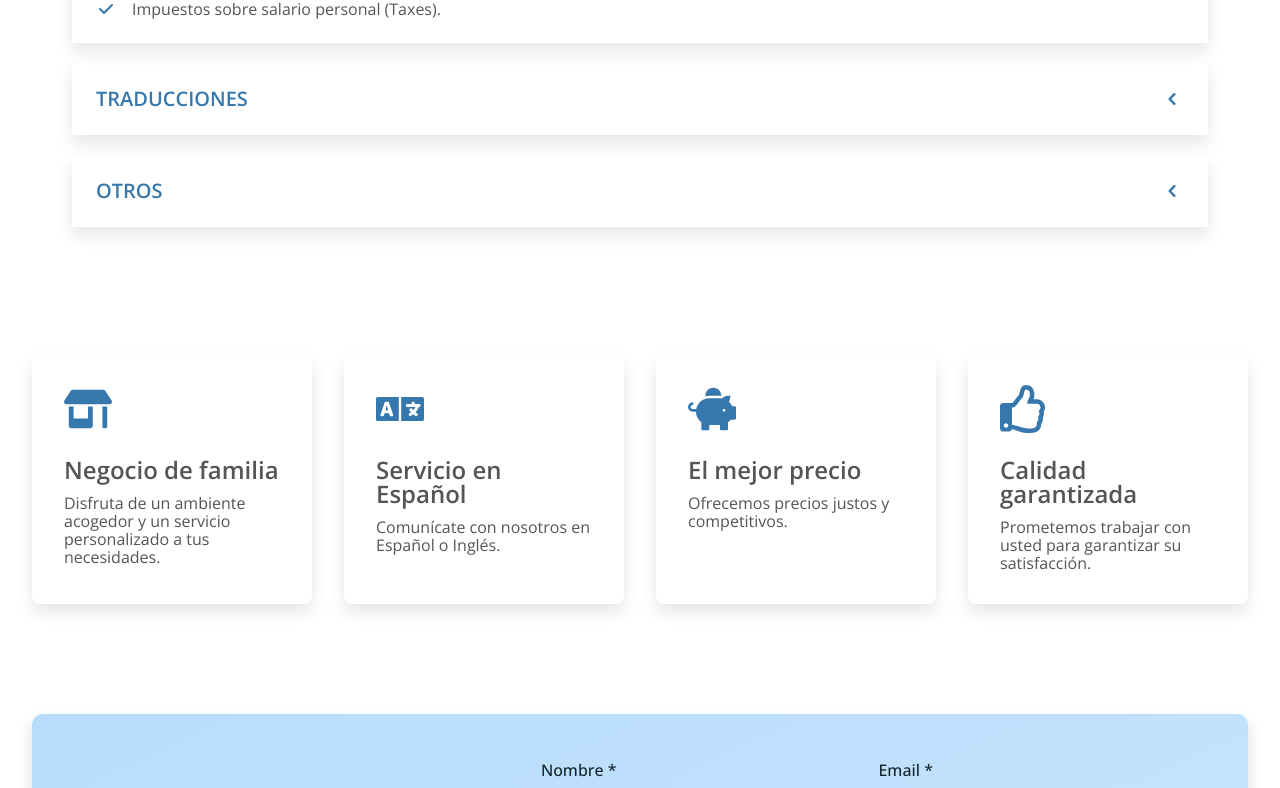
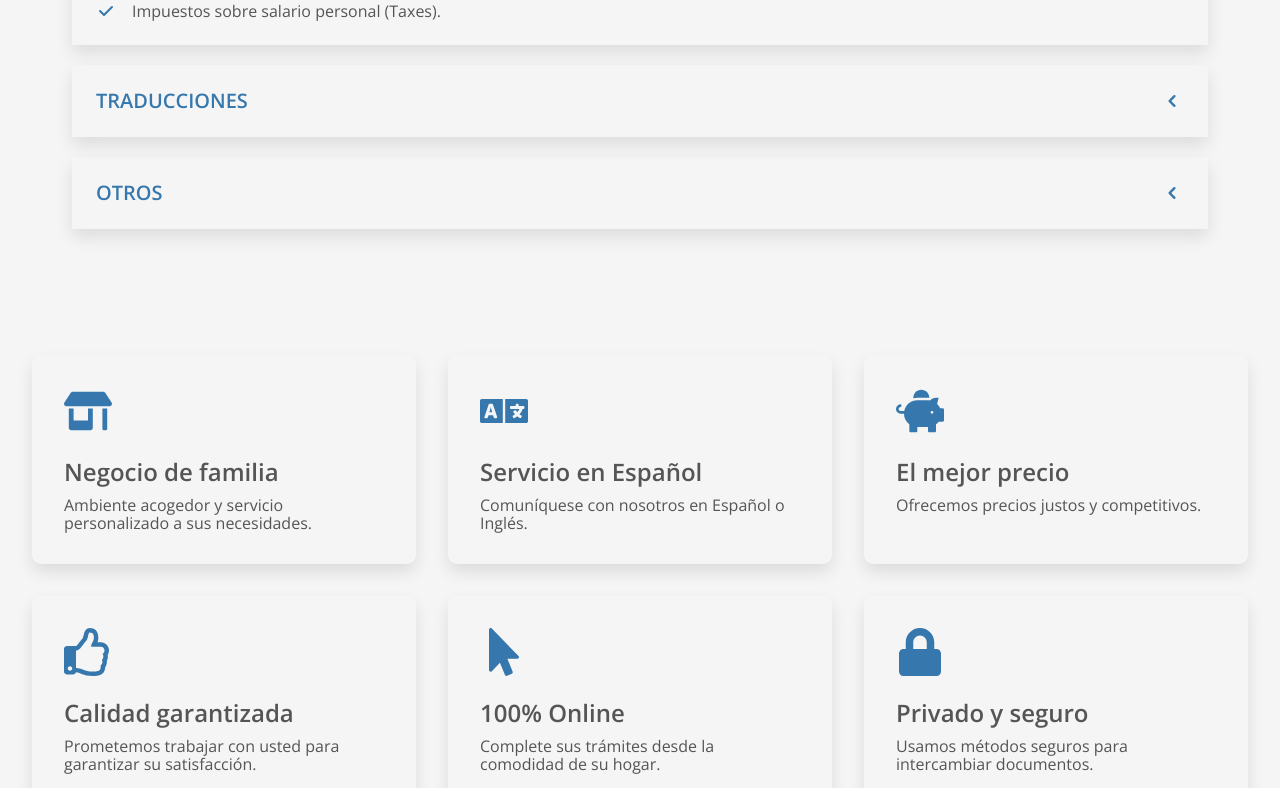
Before and after one commit to cabrera-carlos/caribetaxsolutions, a React (Vite) app: page / in a window 1280 px wide. Shown: the part 1437-2225 px from the top of the page. Built offline with nearby package versions, Linux system fonts and the light colour scheme.

Commit message:
Changes to Hero, Features & Services

```diff
--- a/data/services.js
+++ b/data/services.js
@@ -7,10 +7,16 @@ export const services = [
   {
     id: 3,
     title: "Traducciones",
+    description:
+      "Podemos traducir cualquier documento de Español a Inglés, o viceversa. Algunos ejemplos a continuación:",
     items: [
       "Certificación de Nacimiento.",
       "Certificación de Matrimonio.",
+      "Certificación de Divorcio.",
+      "Certificación de Defuncion.",
       "Antecedentes Penales.",
+      "Certificacion de Notas",
+      "Diplomas",
     ],
   },
   {
--- a/src/components/Features.jsx
+++ b/src/components/Features.jsx
@@ -3,6 +3,8 @@ import {
   FaLanguage,
   FaPiggyBank,
   FaRegThumbsUp,
+  FaMousePointer,
+  FaLock,
 } from "react-icons/fa";
 
 export default function Features() {
@@ -13,15 +15,14 @@ export default function Features() {
           <FaStoreAlt className="feature-icon" />
           <p className="feature-title">Negocio de familia</p>
           <p className="feature-text">
-            Disfruta de un ambiente acogedor y un servicio personalizado a tus
-            necesidades.
+            Ambiente acogedor y servicio personalizado a sus necesidades.
           </p>
         </div>
         <div className="feature">
           <FaLanguage className="feature-icon" />
           <p className="feature-title">Servicio en Español</p>
           <p className="feature-text">
-            Comunícate con nosotros en Español o Inglés.
+            Comuníquese con nosotros en Español o Inglés.
           </p>
         </div>
         <div className="feature">
@@ -38,6 +39,20 @@ export default function Features() {
             Prometemos trabajar con usted para garantizar su satisfacción.
           </p>
         </div>
+        <div className="feature">
+          <FaMousePointer className="feature-icon" />
+          <p className="feature-title">100% Online</p>
+          <p className="feature-text">
+            Complete sus trámites desde la comodidad de su hogar.
+          </p>
+        </div>
+        <div className="feature">
+          <FaLock className="feature-icon" />
+          <p className="feature-title">Privado y seguro</p>
+          <p className="feature-text">
+            Usamos métodos seguros para intercambiar documentos.
+          </p>
+        </div>
       </div>
     </section>
   );
--- a/src/components/Hero.jsx
+++ b/src/components/Hero.jsx
@@ -11,8 +11,7 @@ export default function Hero({ children }) {
           </h1>
           <div className="hero-text-wrapper">
             <p className="hero-text">
-              Ayudando a la comunidad hispana a superar las barreras de los
-              trámites, formularios e impuestos.
+              Ayudando a la comunidad hispana a superar la barrera del idioma.
             </p>
           </div>
           <a href="#section-cta" className="btn btn--primary">
--- a/src/components/ServiceItem.jsx
+++ b/src/components/ServiceItem.jsx
@@ -18,6 +18,9 @@ export default function ServiceItem({ service, selected, setSelected }) {
       </div>
       <div className="hidden-box">
         <div>
+          {service.description && (
+            <p className="service-description">{service.description}</p>
+          )}
           <ul className="list service-list">
             {service.items.map((item) => {
               return (
--- a/src/index.css
+++ b/src/index.css
@@ -45,6 +45,7 @@ Large: 1.8
   --color-dark--2: #333;
   --color-dark--3: #42484d;
   --color-dark--4: #555;
+  --color-dark--5: #777;
 
   --color-light--1: #d6dee0;
   --color-light--2: #ececec;
@@ -54,6 +55,8 @@ Large: 1.8
   --color-box-shadow--2: rgba(0, 0, 0, 0.15);
   --color-box-shadow--3: rgba(253, 242, 233, 0.5);
   --color-box-shadow--4: rgba(0, 0, 0, 0.06);
+
+  --color-background--1: #f5f5f5;
 }
 
 * {
@@ -68,6 +71,7 @@ body {
   line-height: 1;
   color: var(--color-dark--4);
   overflow-x: hidden;
+  background-color: var(--color-background--1);
 }
 
 html {
@@ -415,6 +419,12 @@ html {
   color: var(--color-tint--1);
 }
 
+.service-description {
+  font-size: 1.4rem;
+  color: var(--color-dark--5);
+  margin-top: 1.2rem;
+}
+
 .service-icon {
   width: 2.4rem;
   height: 2.4rem;
@@ -444,7 +454,7 @@ html {
 }
 
 .service-list {
-  margin-top: 1.2rem;
+  margin-top: 1.4rem;
 }
 
 /***********************************************************************/
@@ -456,7 +466,7 @@ html {
 
 .features-box {
   display: grid;
-  grid-template-columns: repeat(4, 1fr);
+  grid-template-columns: repeat(3, 1fr);
   gap: 3.2rem;
 }
 
```
